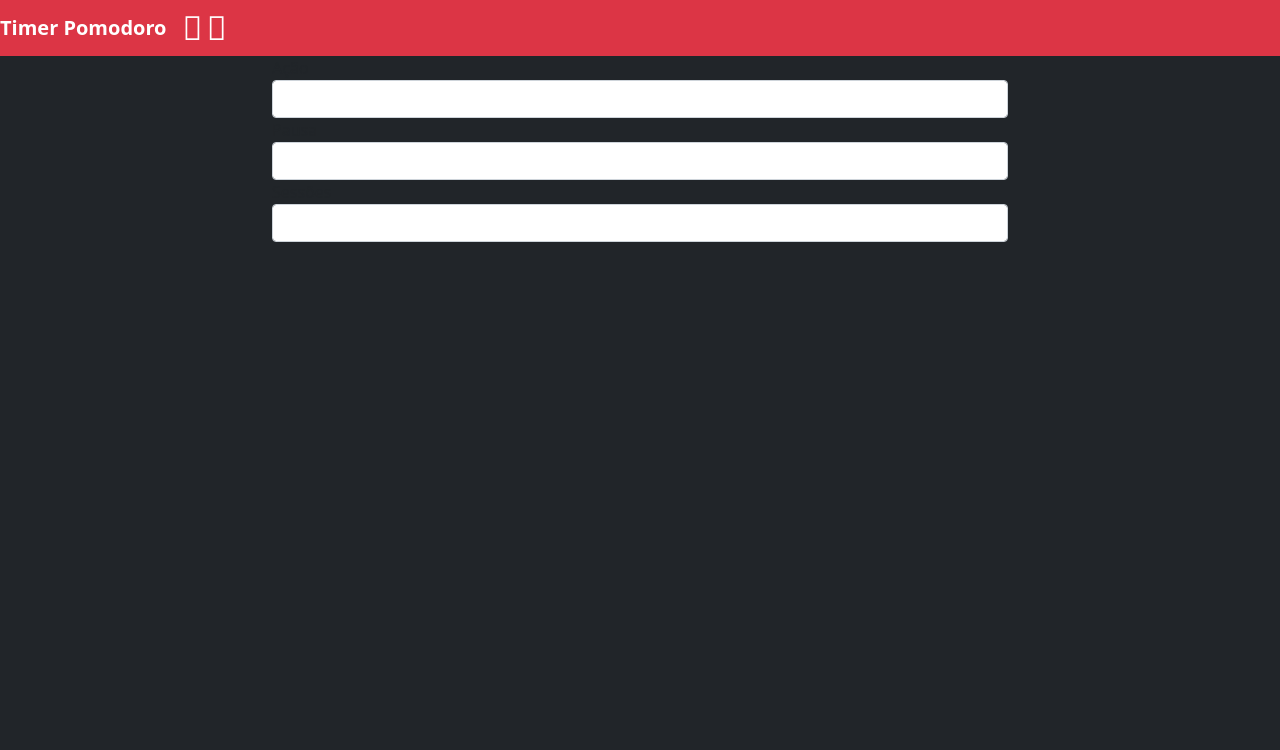
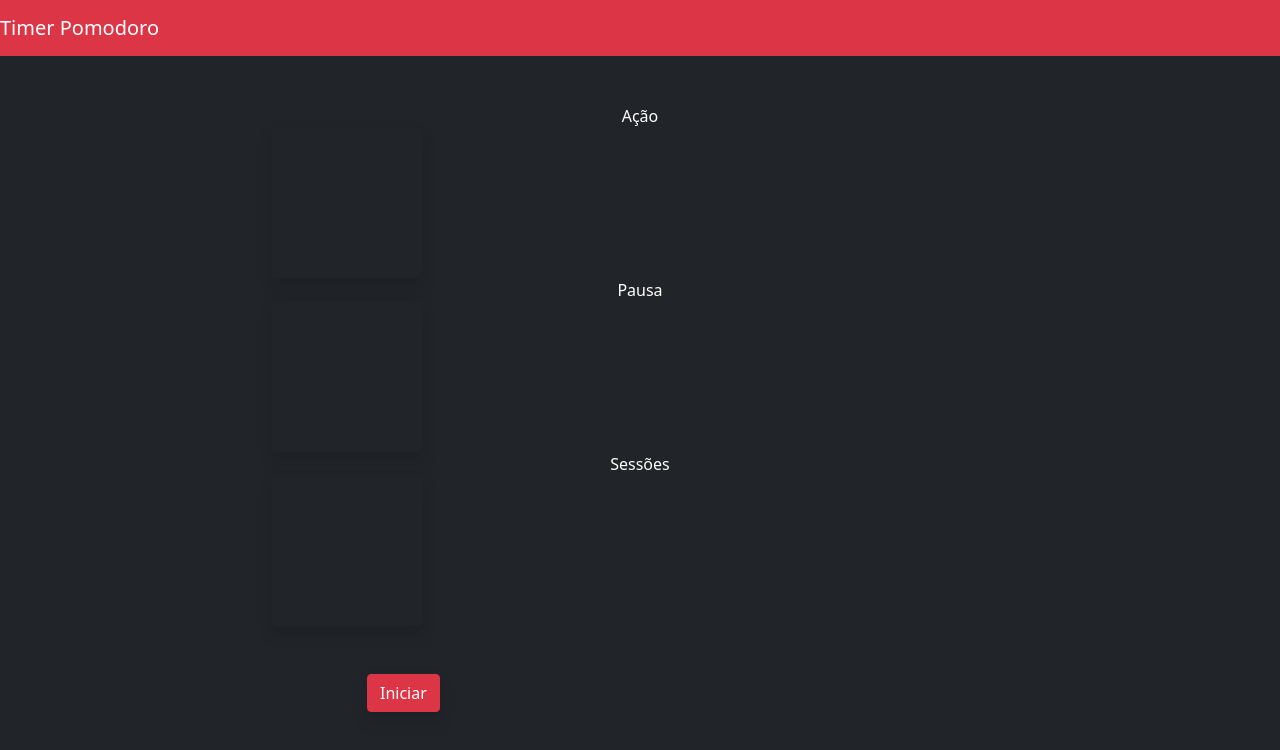
Before and after one commit to raphaelburianek/contador-pomodoro, a plain HTML site: page index.html in a window 1280 px wide. Drawn offline with nearby package versions, Linux system fonts and the light colour scheme.

Commit message:
estilizando os container

```diff
--- a/index.html
+++ b/index.html
@@ -11,21 +11,26 @@
       integrity="sha384-1BmE4kWBq78iYhFldvKuhfTAU6auU8tT94WrHftjDbrCEXSU1oBoqyl2QvZ6jIW3"
       crossorigin="anonymous"
     />
+
     <!--meu css externo-->
     <link rel="stylesheet" href="./style.css" />
+
     <!--Font Awesome-->
     <link
       rel="stylesheet"
       href="https://cdn.jsdelivr.net/npm/@fortawesome/fontawesome-free@5.15.4/css/fontawesome.min.css"
     />
+
     <!--icone-->
     <link rel="icon" href="./img/logo.png" type="image/png" />
+
     <title>Timer Pomodoro</title>
   </head>
+
   <body class="bg-dark">
     <!--Menu-->
     <nav class="navbar navbar-expand-lg navbar-light bg-danger">
-      <a class="navbar-brand fw-bold text-white" href="index.html"
+      <a class="navbar-brand font-weight-bold text-white" href="index.html"
         >Timer Pomodoro</a
       >
 
@@ -33,7 +38,7 @@
         <a>
           <i
             class="fa fa-pause text-white"
-            style="font-size: 25pt"
+            style="font-size: 25pt; display: none"
             aria-hidden="true"
           ></i>
         </a>
@@ -41,7 +46,7 @@
         <a>
           <i
             class="fa fa-play text-white"
-            style="font-size: 25pt"
+            style="font-size: 25pt; display: none"
             aria-hidden="true"
           ></i>
         </a>
@@ -53,29 +58,68 @@
     <!--Container-->
 
     <div class="container">
-      <div class="row d-flex justify-content-center">
+      <div class="row d-flex justify-content-center mt-5 mb-5">
         <div class="col-md-8">
           <!-- Config -->
 
           <div id="config" class="row d-flex justify-content-center">
             <div class="col">
+              <!-- Imputs-->
               <div class="row d-flex justify-content-center">
-                <div class="col-md-3"></div>
+                <div class="col-md-3 d-flex justify-content-center"></div>
                 <div class="form-group">
-                  <label for="acao">Ação</label>
-                  <input type="number" class="form-control" id="acao" />
+                  <label
+                    class="d-flex justify-content-center text-white font-weight-bold"
+                    for="acao"
+                    >Ação</label
+                  >
+                  <input
+                    type="number"
+                    class="form-control form-control-lg bg-dark border-0 shadow text-white"
+                    id="acao"
+                  />
                 </div>
-                <div class="col-md-3"></div>
+                <div class="col-md-3 d-flex justify-content-center"></div>
                 <div class="form-group">
-                  <label for="pausa">Pausa</label>
-                  <input type="number" class="form-control" id="acao" />
+                  <label
+                    class="d-flex justify-content-center text-white font-weight-bold"
+                    for="pausa"
+                    >Pausa</label
+                  >
+                  <input
+                    type="number"
+                    class="form-control form-control-lg bg-dark border-0 shadow text-white"
+                    id="acao"
+                  />
                 </div>
-                <div class="col-md-3"></div>
+                <div class="col-md-3 d-flex justify-content-center"></div>
                 <div class="form-group">
-                  <label for="sessoes">Sessões</label>
-                  <input type="number" class="form-control" id="sessoes" />
+                  <label
+                    class="d-flex justify-content-center text-white font-weight-bold"
+                    for="sessoes"
+                    >Sessões</label
+                  >
+                  <input
+                    type="number"
+                    class="form-control form-control-lg bg-dark border-0 shadow text-white"
+                    id="sessoes"
+                  />
                 </div>
               </div>
+
+              <!-- /Imputs-->
+
+              <!-- Botão iniciar-->
+
+              <div class="row mt-5 mb-5 d-flex justify-content-center">
+                <div class="col-md-9">
+                  <button class="btn btn-danger shadow btn-block">
+                    Iniciar
+                  </button>
+                </div>
+              </div>
+
+              <!-- / Botão iniciar-->
             </div>
           </div>
 
--- a/style.css
+++ b/style.css
@@ -0,0 +1,21 @@
+* {
+  padding: 0;
+  margin: 0;
+}
+
+input {
+  width: 150px !important;
+  height: 150px !important;
+  font-size: 50pt !important;
+  text-align: center !important;
+}
+
+input[type='number']::-webkit-outer-spin-button,
+input[type='number']::-webkit-inner-spin-button {
+  -webkit-appearance: none;
+  margin: 0;
+}
+
+input[type='number'] {
+  -moz-appearance: none;
+}
```
